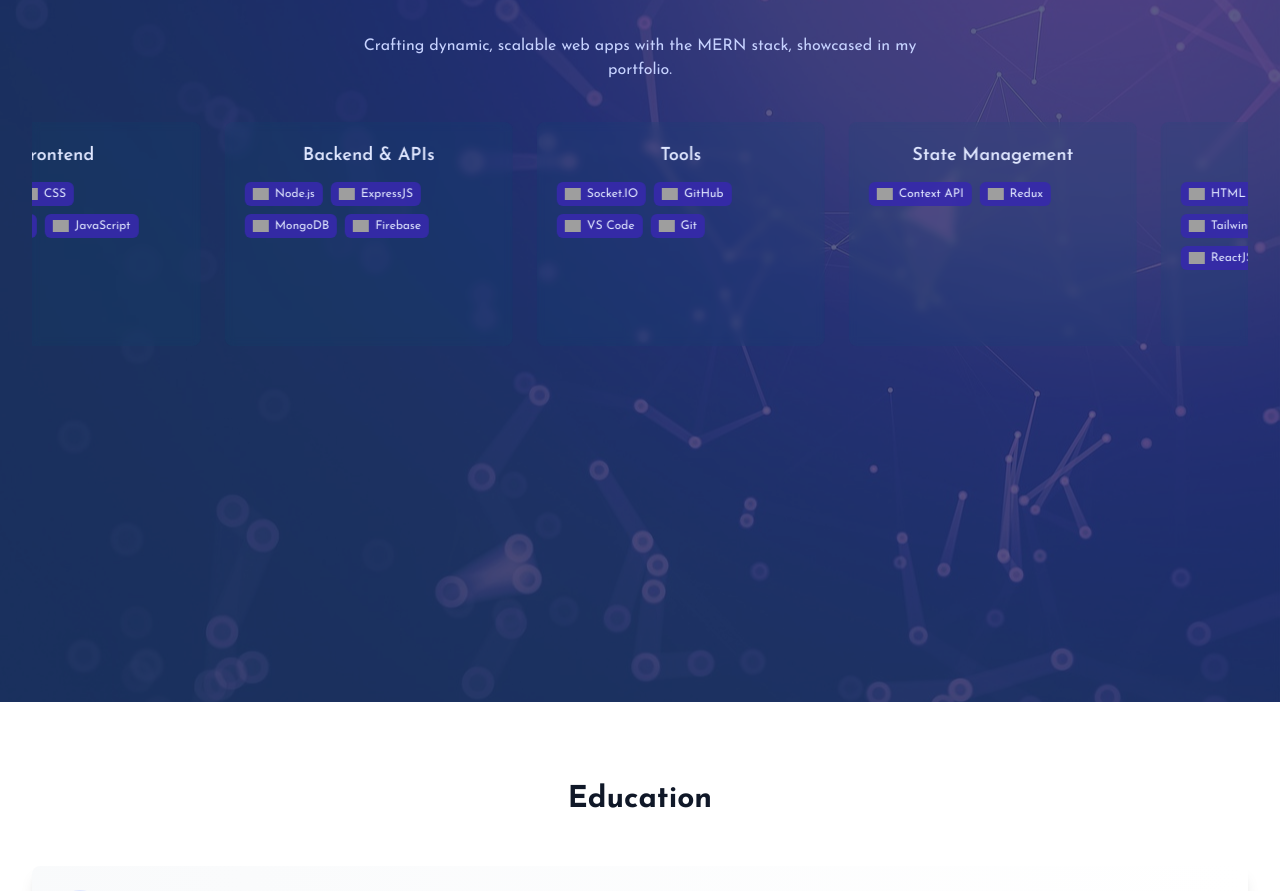
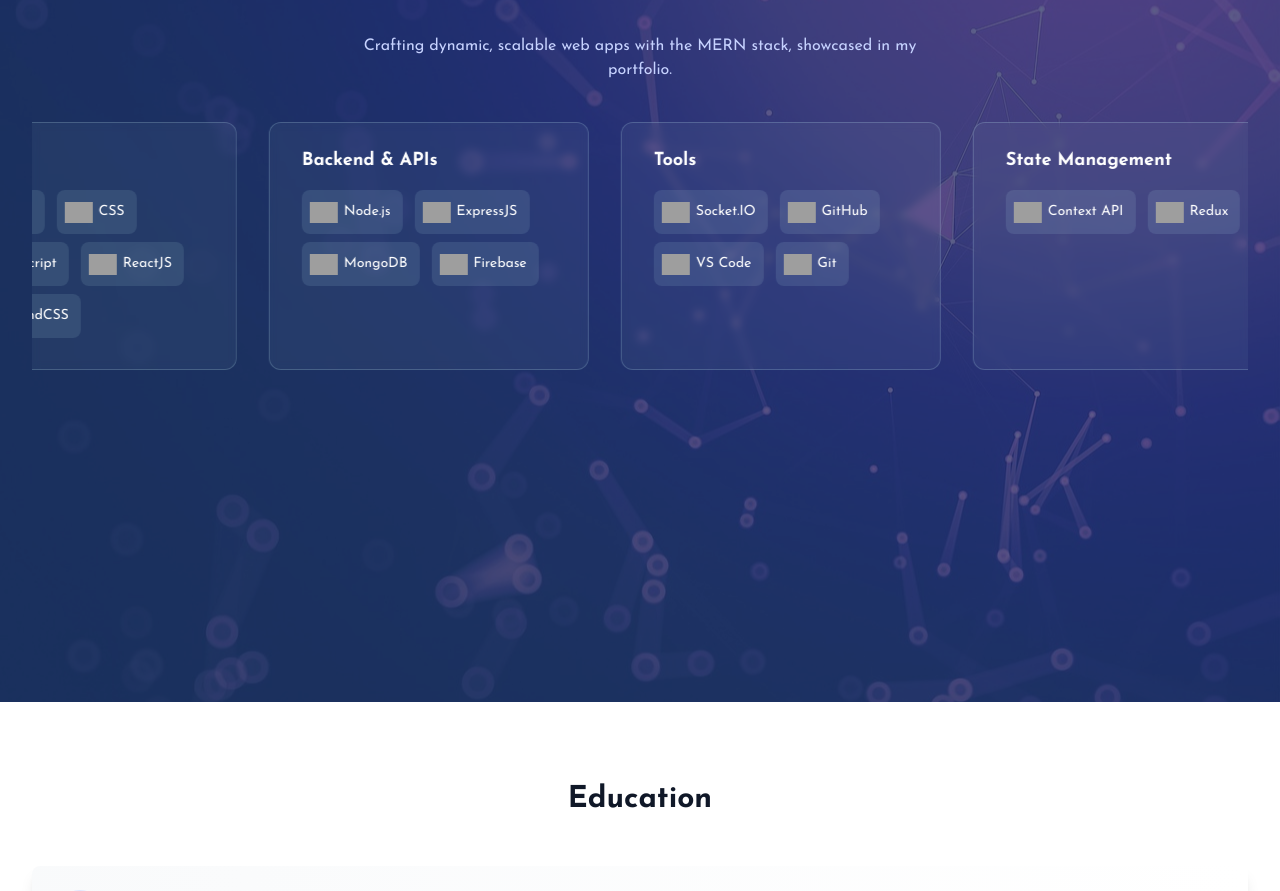
Before and after one commit to syedmehedi34/portfolio, a React (Vite) app: page / in a window 1280 px wide. Shown: the part 1866-2757 px from the top of the page. Built offline with nearby package versions, Linux system fonts and the light colour scheme; grey boxes are pictures that could not be loaded.

Commit message:
skills updated

```diff
--- a/src/components/Skills.jsx
+++ b/src/components/Skills.jsx
@@ -18,16 +18,16 @@
           logo: "https://api.iconify.design/vscode-icons:file-type-css.svg?color=%23ffffff",
         },
         {
-          name: "TailwindCSS",
-          logo: "https://api.iconify.design/vscode-icons:file-type-tailwind.svg?color=%23ffffff",
-        },
-        {
           name: "JavaScript",
           logo: "https://api.iconify.design/vscode-icons:file-type-js-official.svg?color=%23ffffff",
         },
         {
           name: "ReactJS",
           logo: "https://api.iconify.design/vscode-icons:file-type-reactjs.svg?color=%23ffffff",
+        },
+        {
+          name: "TailwindCSS",
+          logo: "https://api.iconify.design/vscode-icons:file-type-tailwind.svg?color=%23ffffff",
         },
       ],
     },
@@ -124,25 +124,25 @@
           {skillsData.map((category, index) => (
             <div
               key={`${category.title}-${index}`}
-              className="mx-3 w-60 sm:w-64 lg:w-72"
+              className="max-w-[320px] mx-4"
             >
-              <div className="bg-cyan-800/10 p-5 rounded-lg backdrop-blur-xs hover:bg-indigo-900/90 transition-all duration-300 h-56">
-                <h3 className="mb-3 text-lg font-semibold text-indigo-100">
+              <div className="bg-cyan-100/5 px-8 py-6 rounded-xl backdrop-blur-xs h-62 border border-cyan-100/20">
+                <h3 className="mb-4 text-[18px] font-bold text-white text-left">
                   {category.title}
                 </h3>
                 <ul
-                  className="flex flex-wrap gap-2"
+                  className="flex flex-wrap space-x-3 space-y-2"
                   aria-label={`${category.title} skills`}
                 >
                   {category.skills.map((skill, skillIndex) => (
                     <li
                       key={skillIndex}
-                      className="flex items-center space-x-1.5 rounded-md bg-indigo-800/90 px-2 py-1 text-xs text-indigo-100"
+                      className="flex items-center  space-x-1.5 pl-2 pr-3 text-sm text-white h-11 rounded-lg bg-cyan-100/10 hover:bg-cyan-100/20 transition-colors duration-200"
                     >
                       <img
                         src={skill.logo}
                         alt={`${skill.name} logo`}
-                        className="h-4 w-4 object-contain"
+                        className="h-7 w-7 object-contain"
                         loading="lazy"
                       />
                       <span>{skill.name}</span>
```
